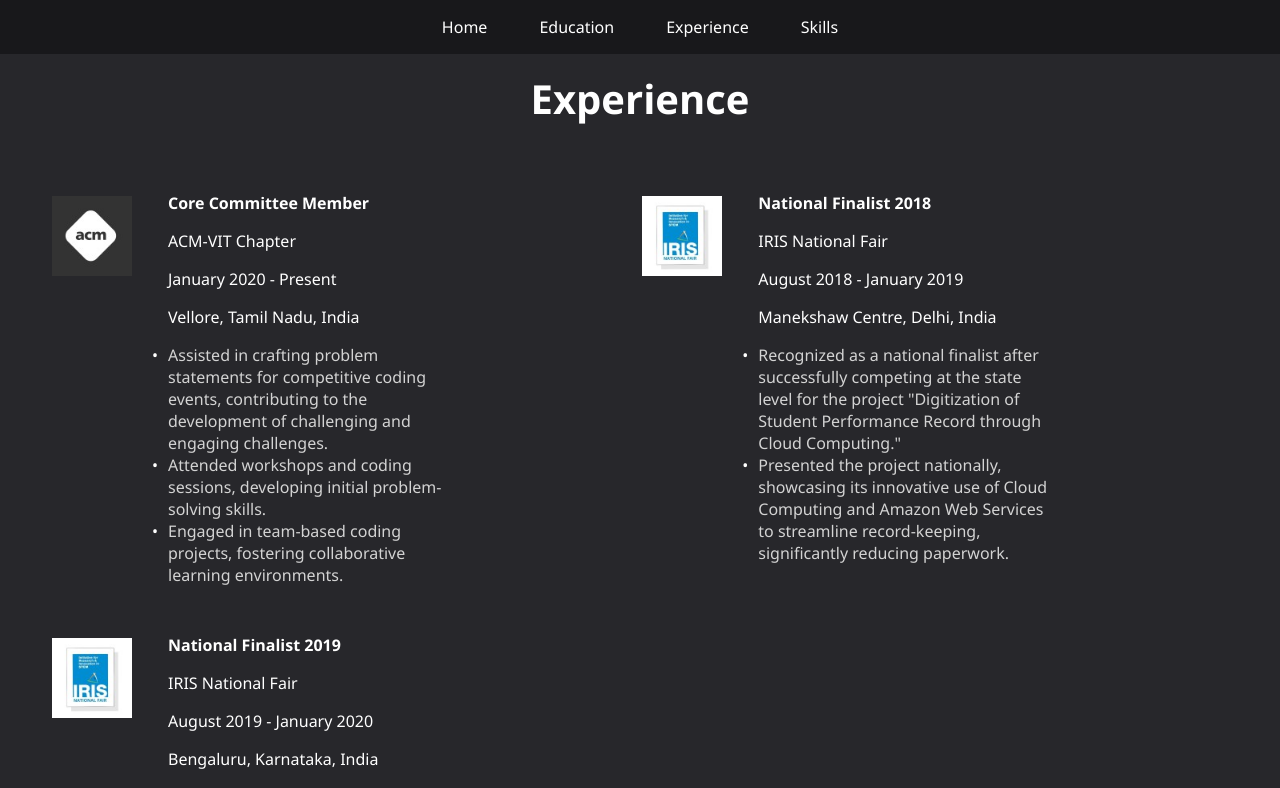
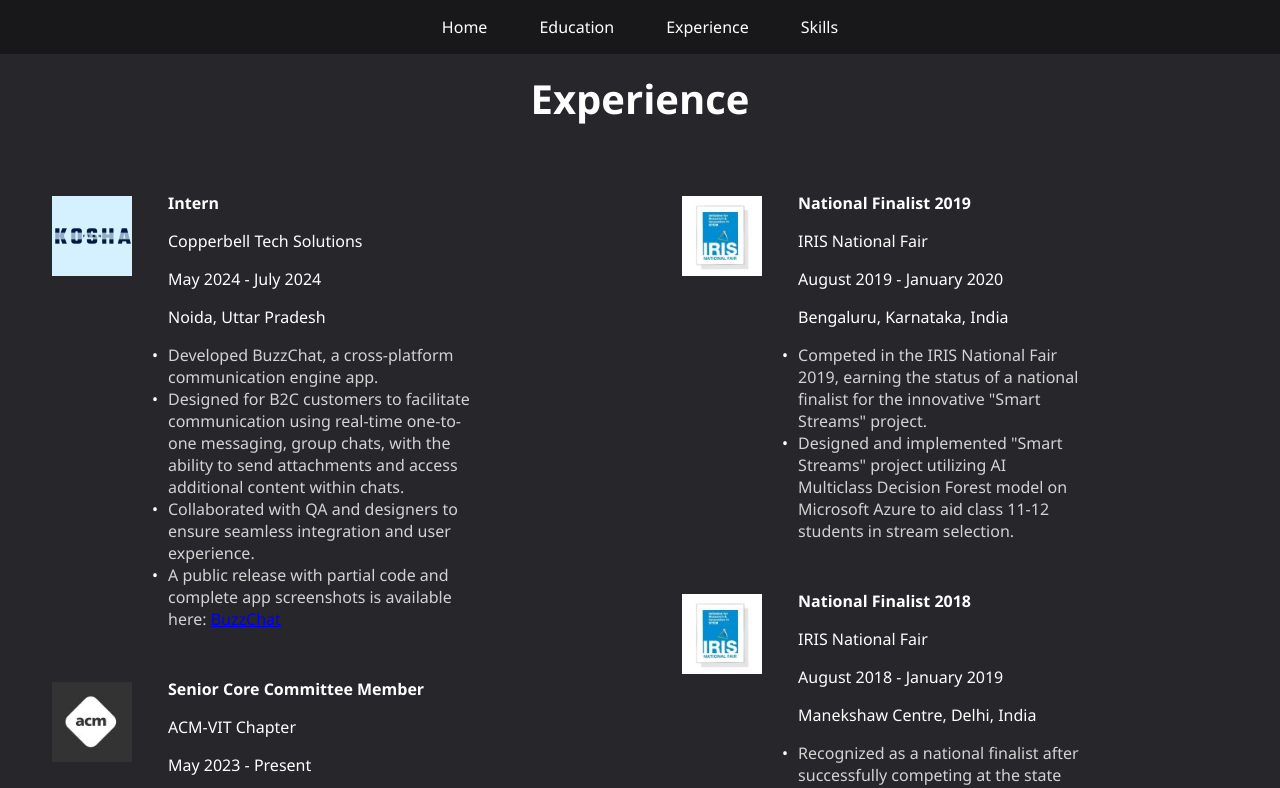
Before and after one commit to kaushalvarun/my-portfolio, a React (Create React App) app: page /experience in a window 1280 px wide. Shown: the top 788 px of the page. Built offline with nearby package versions, Linux system fonts and the light colour scheme.

Commit message:
Updated experience page

```diff
--- a/src/pages/Education.js
+++ b/src/pages/Education.js
@@ -28,7 +28,7 @@ function Education() {
             title="High School"
             institution="Amity International School, Noida"
             results={[
-              { label: 'CBSE 10th Board', courses: '96 %' },
+              { label: 'CBSE 10th Board', courses: '96.0 %' },
               { label: 'CBSE 12th Board', courses: '93.4 %' }
             ]}
           />
--- a/src/pages/Experience.js
+++ b/src/pages/Experience.js
@@ -1,4 +1,4 @@
-import React,{useEffect} from 'react';
+import React, { useEffect } from 'react';
 import JobTile from '../components/JobTile.js';
 
 function Experience() {
@@ -13,17 +13,37 @@ function Experience() {
                 {/* Col 1 */}
                 <div className="column">
                     <JobTile
+                        logo={`${process.env.PUBLIC_URL}/images/copperbell.jpeg`}
+                        title="Intern"
+                        company="Copperbell Tech Solutions"
+                        dateRange="May 2024 - July 2024"
+                        location="Noida, Uttar Pradesh"
+                        responsibilities={[
+                            "Developed BuzzChat, a cross-platform communication engine app.",
+                            "Designed for B2C customers to facilitate communication using real-time one-to-one messaging, group chats, with the ability to send attachments and access additional content within chats.",
+                            "Collaborated with QA and designers to ensure seamless integration and user experience.",
+                            <span key="link">
+                                A public release with partial code and complete app screenshots is available here: <a href="https://github.com/kaushalvarun/Buzzchat-Public" target="_blank" rel="noopener noreferrer">BuzzChat</a>
+                            </span>,
+                        ]}
+                    />
+
+                    <JobTile
                         logo={`${process.env.PUBLIC_URL}/images/acmvit_logo.jpeg`}
-                        title="Core Committee Member"
+                        title="Senior Core Committee Member"
                         company="ACM-VIT Chapter"
-                        dateRange="January 2020 - Present"
+                        dateRange="May 2023 - Present"
                         location="Vellore, Tamil Nadu, India"
                         responsibilities={[
+                            "Part of Competitive Coding Domain at ACM",
                             "Assisted in crafting problem statements for competitive coding events, contributing to the development of challenging and engaging challenges.",
                             "Attended workshops and coding sessions, developing initial problem-solving skills.",
                             "Engaged in team-based coding projects, fostering collaborative learning environments."
                         ]}
                     />
+                        </div>
+                        {/* Col 2 */}
+                        <div className="column">
                     <JobTile
                         logo={`${process.env.PUBLIC_URL}/images/Iris.jpeg`}
                         title="National Finalist 2019"
@@ -35,10 +55,7 @@ function Experience() {
                             'Designed and implemented "Smart Streams" project utilizing AI Multiclass Decision Forest model on Microsoft Azure to aid class 11-12 students in stream selection.',
                         ]}
                     />
-                </div>
 
-                {/* Col 2 */}
-                <div className="column">
                     <JobTile
                         logo={`${process.env.PUBLIC_URL}/images/Iris.jpeg`}
                         title="National Finalist 2018"
```
Also changed, not shown: public/images/copperbell.jpeg (added).
